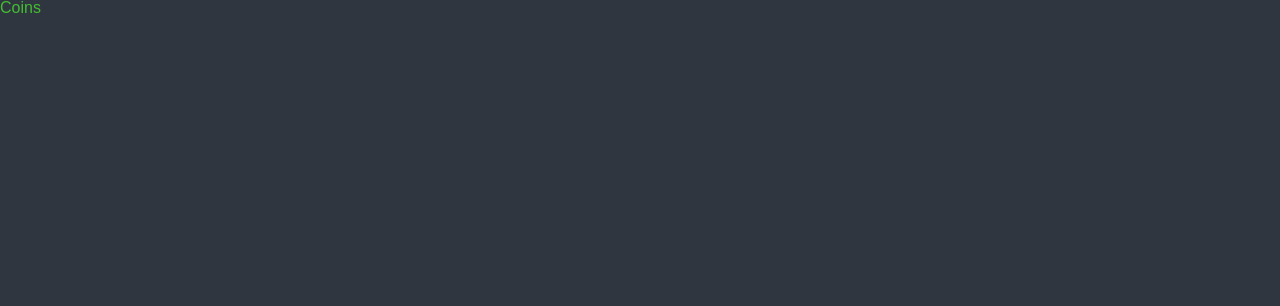
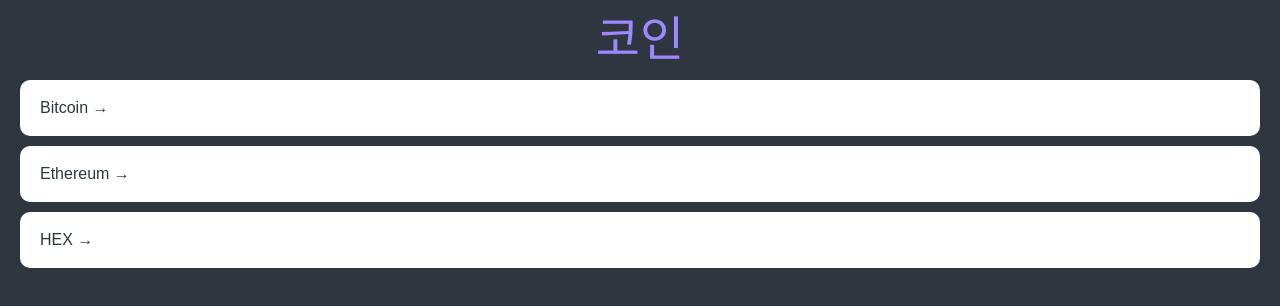
Before and after one commit to kihyeoon/react-masterclass, a React (Create React App) app: page / in a window 1280 px wide. Shown: the top 306 px of the page. Built offline with nearby package versions, Linux system fonts and the light colour scheme.

Commit message:
4.2 Home part One

```diff
--- a/src/App.tsx
+++ b/src/App.tsx
@@ -60,6 +60,7 @@ const GlobalStyle = createGlobalStyle`
   }
   a {
     text-decoration: none;
+    color: inherit;
   }
 `;
 
--- a/src/routes/Coins.tsx
+++ b/src/routes/Coins.tsx
@@ -1,11 +1,86 @@
+import { Link } from "react-router-dom";
 import styled from "styled-components";
 
+const Container = styled.div`
+  padding: 0px 20px;
+`;
+
+const Header = styled.header`
+  height: 10vh;
+  display: flex;
+  align-items: center;
+  justify-content: center;
+`;
+
+const ConinsList = styled.ul``;
+
+const Coin = styled.li`
+  background-color: white;
+  color: ${(props) => props.theme.bgColor};
+  border-radius: 10px;
+  margin-bottom: 10px;
+  a {
+    padding: 20px;
+    transition: color 0.2s ease-in;
+    display: block;
+  }
+  &:hover {
+    a {
+      color: ${(props) => props.theme.accentColor};
+    }
+  }
+`;
+
 const Title = styled.h1`
+  font-size: 48px;
   color: ${(props) => props.theme.accentColor};
 `;
 
+const coins = [
+  {
+    id: "btc-bitcoin",
+    name: "Bitcoin",
+    symbol: "BTC",
+    rank: 1,
+    is_new: false,
+    is_active: true,
+    type: "coin",
+  },
+  {
+    id: "eth-ethereum",
+    name: "Ethereum",
+    symbol: "ETH",
+    rank: 2,
+    is_new: false,
+    is_active: true,
+    type: "coin",
+  },
+  {
+    id: "hex-hex",
+    name: "HEX",
+    symbol: "HEX",
+    rank: 3,
+    is_new: false,
+    is_active: true,
+    type: "token",
+  },
+];
+
 function Coins() {
-  return <Title>Coins</Title>;
+  return (
+    <Container>
+      <Header>
+        <Title>코인</Title>
+      </Header>
+      <ConinsList>
+        {coins.map((coin) => (
+          <Coin key={coin.id}>
+            <Link to={coin.id}>{coin.name} &rarr;</Link>
+          </Coin>
+        ))}
+      </ConinsList>
+    </Container>
+  );
 }
 
 export default Coins;
--- a/src/theme.ts
+++ b/src/theme.ts
@@ -3,5 +3,5 @@ import { DefaultTheme } from "styled-components";
 export const theme: DefaultTheme = {
   bgColor: "#2f3640",
   textColor: "#f5f6fa",
-  accentColor: "#44bd32",
+  accentColor: "#9c88ff",
 };
```
